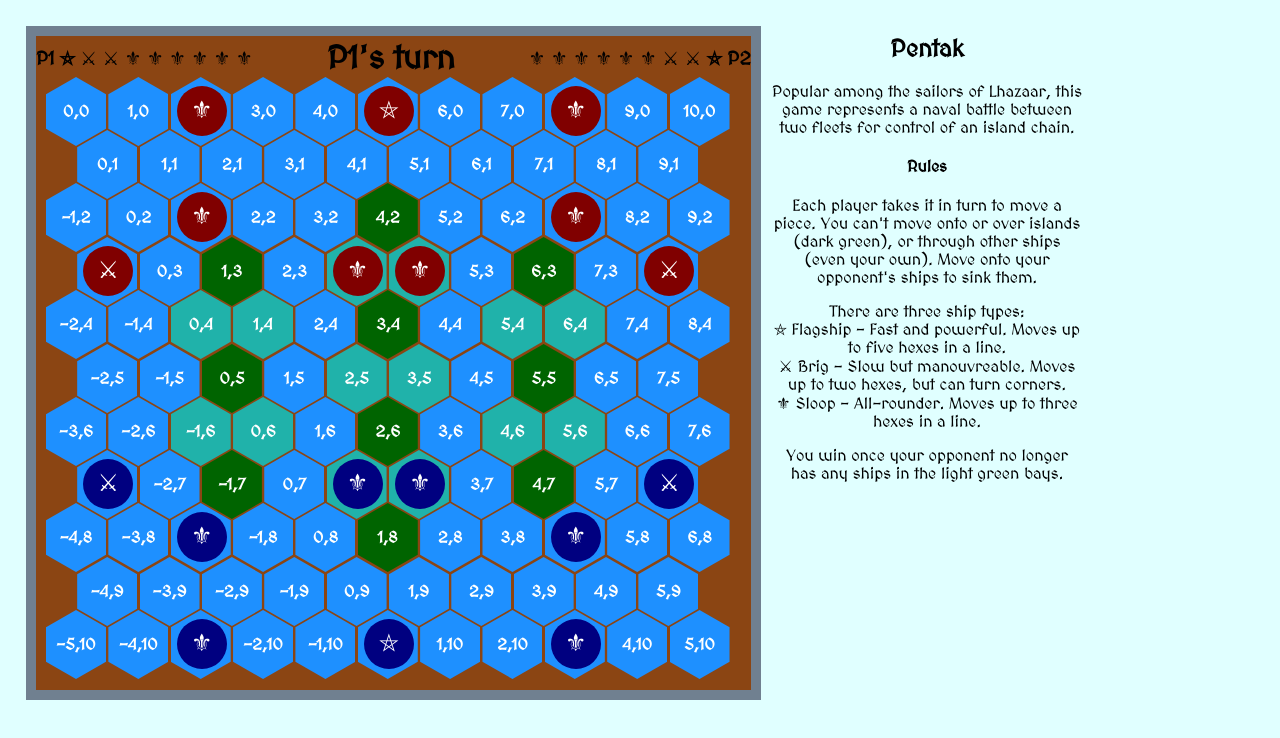
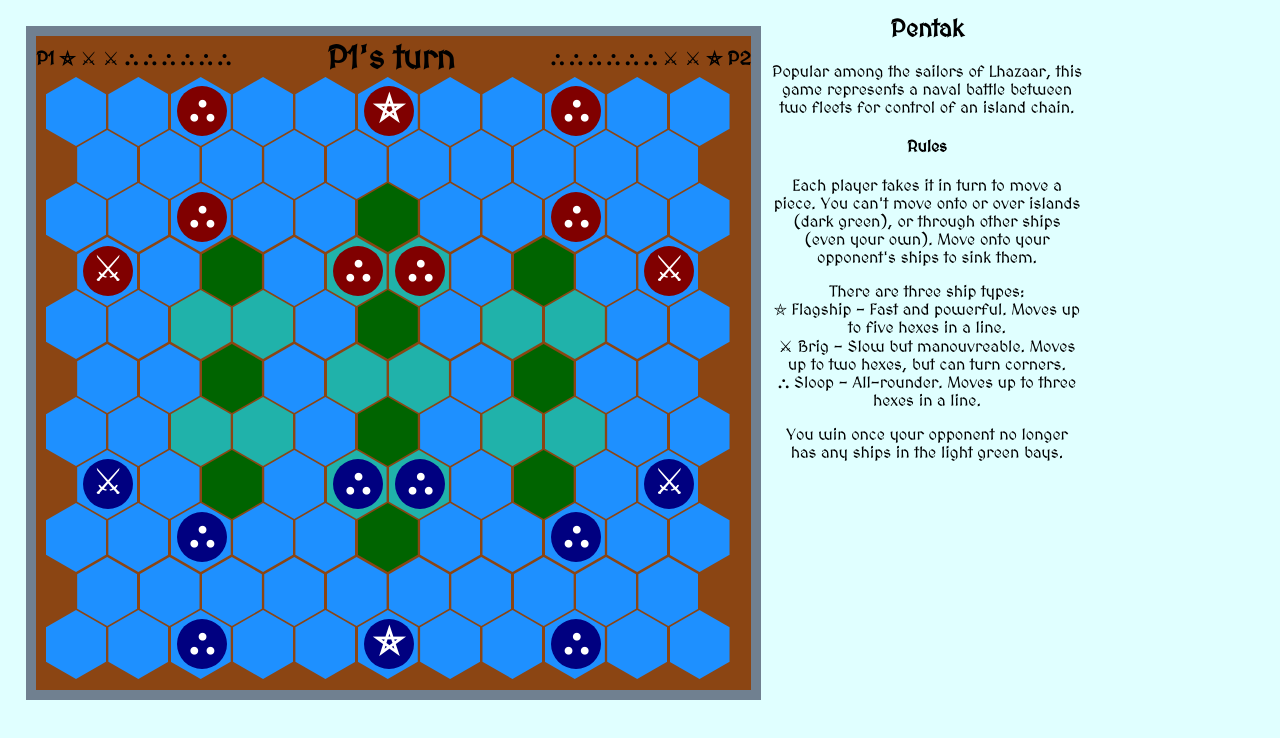
Before and after one commit to RhysFenwick/Pentak, a plain HTML site: page index.html in a window 1280 px wide. Drawn offline with Linux system fonts and the light colour scheme.

Commit message:
Tweaked piece icons

```diff
--- a/boardconfig.js
+++ b/boardconfig.js
@@ -3,7 +3,7 @@
 export const boardConfig = {
     size: 11,
 
-    debug_mode: true,
+    debug_mode: false,
 
     islands: [
       { q: 6, r: 3 },
@@ -59,7 +59,7 @@ export const boardConfig = {
         "straight_line_only": false,
       },
       "Sloop": {
-        "symbol":"⚜",
+        "symbol":"⛬",
         "moves":3,
         "straight_line_only": true,
       }
--- a/index.html
+++ b/index.html
@@ -14,9 +14,9 @@
 <body>
   <div id="board">
     <div id="game_info">
-      <h3 id="P2_pieces" class="piece_counter"> P1 &#9956 &#9876 &#9876 &#9884 &#9884 &#9884 &#9884 &#9884 &#9884</h3>
+      <h3 id="P2_pieces" class="piece_counter"> P1 &#9956 &#9876 &#9876 &#9964 &#9964 &#9964 &#9964 &#9964 &#9964</h3>
       <h1 id="game_title">P1's turn</h1>
-      <h3 id="P1_pieces"  class="piece_counter">&#9884 &#9884 &#9884 &#9884 &#9884 &#9884 &#9876 &#9876 &#9956 P2 </h3>
+      <h3 id="P1_pieces"  class="piece_counter">&#9964 &#9964 &#9964 &#9964 &#9964 &#9964 &#9876 &#9876 &#9956 P2 </h3>
     </div>
   </div>
   <div id="rules">
@@ -32,7 +32,7 @@
         There are three ship types:
         <br>&#9956 Flagship - Fast and powerful. Moves up to five hexes in a line.
         <br>&#9876 Brig - Slow but manouvreable. Moves up to two hexes, but can turn corners.
-        <br>&#9884 Sloop - All-rounder. Moves up to three hexes in a line.
+        <br>&#9964 Sloop - All-rounder. Moves up to three hexes in a line.
 
     </p>
     <p>
--- a/style.css
+++ b/style.css
@@ -10,6 +10,10 @@ body {
 h1 {
     text-align: center;
     margin: 5px;
+}
+
+h2 {
+    margin-top: 0px;
 }
 
 #board {
--- a/ui.js
+++ b/ui.js
@@ -14,7 +14,7 @@ export function render() {
 
       const el = document.createElement('div');
       el.className = 'piece';
-      el.innerHTML = boardConfig.shipTypes[piece.type].symbol;
+      el.innerHTML = `<h2>${boardConfig.shipTypes[piece.type].symbol}</h2>`;
       el.style.textAlign = "center";
       el.style.left = `${x}px`;
       el.style.top = `${y}px`;
```
Also changed, not shown: 1 other file.
